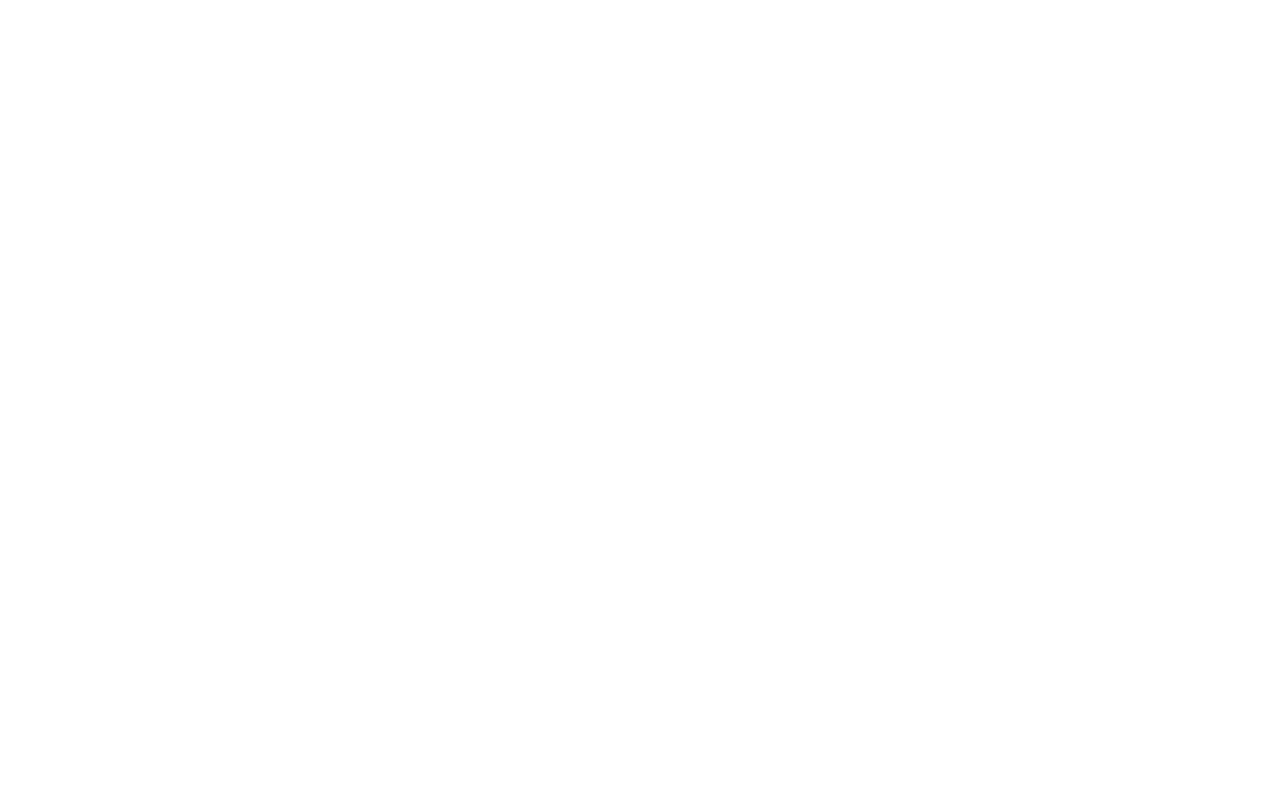
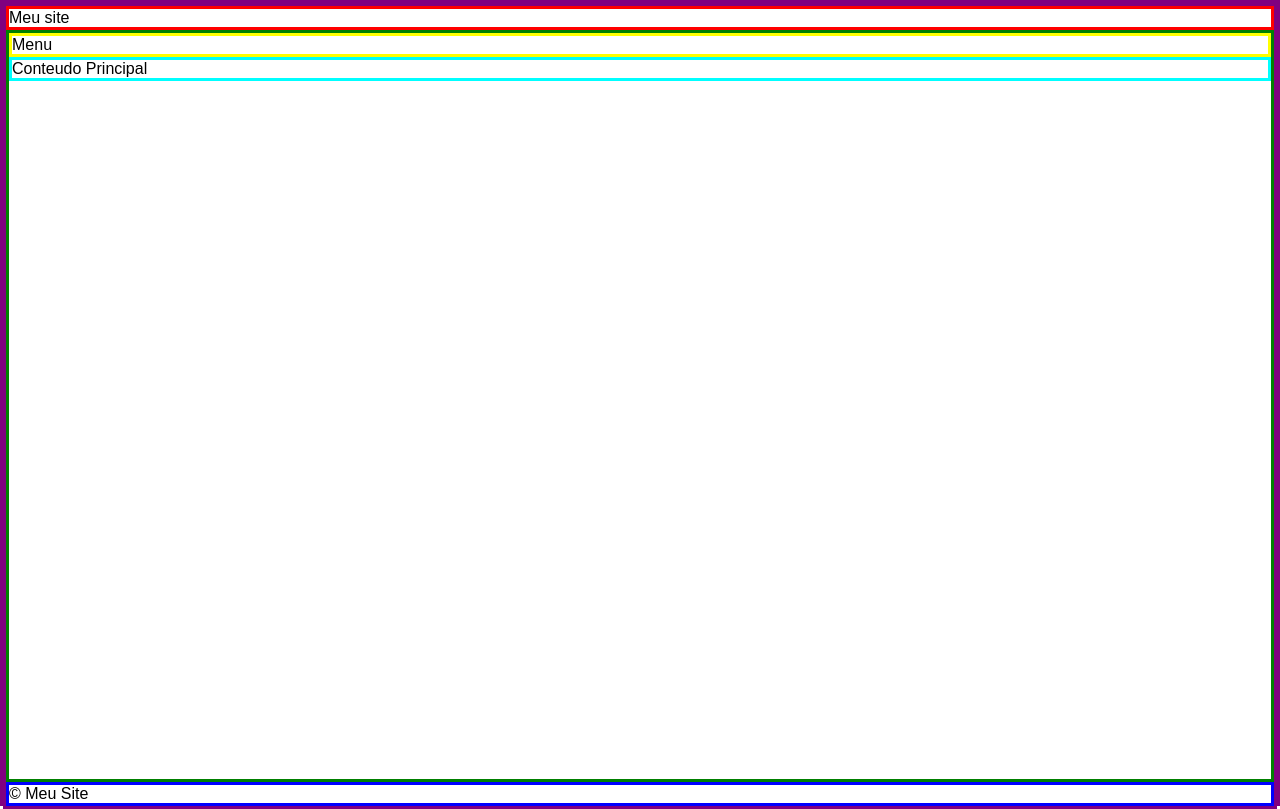
Before and after one commit to gabhsouza/web-aula-202501, a plain HTML site: page index.html in a window 1280 px wide. Drawn offline with Linux system fonts and the light colour scheme.

Commit message:
mensagem

```diff
--- a/index.html
+++ b/index.html
@@ -1,11 +1,56 @@
 <!DOCTYPE html>
 <html lang="en">
+
 <head>
     <meta charset="UTF-8">
     <meta name="viewport" content="width=device-width, initial-scale=1.0">
-    <title></title>
+    <title>Exemplo</title>
+    <style>
+        * {
+            font-size: 16px;
+            font-family: Arial, Helvetica, sans-serif
+        }
+
+        html, body {
+            border: 0.2rem solid purple;
+            height: 100%;
+            padding: 0;
+            margin: 0;
+        }
+
+        body{
+            display: flex;
+            flex-direction: column;
+        }
+        .menu {
+            border: 0.2rem solid yellow
+        }
+        .principal {
+            border: 0.2rem solid aqua
+        }
+
+        #cabecalho {
+            border: 0.2rem solid red;
+        }
+
+        #rodape {
+            border: 0.2rem solid blue;
+        }
+
+        .container {
+            flex: 1;
+            border: 0.2rem solid green
+        }
+    </style>
 </head>
+
 <body>
+    <header id="cabecalho">Meu site</header>
+    <div class="container">
+        <nav class="menu">Menu</nav>
+        <main class="principal">Conteudo Principal</main>
+    </div>
+    <footer id="rodape">&copy; Meu Site</footer>
+</body>
 
-</body>
 </html>
```
